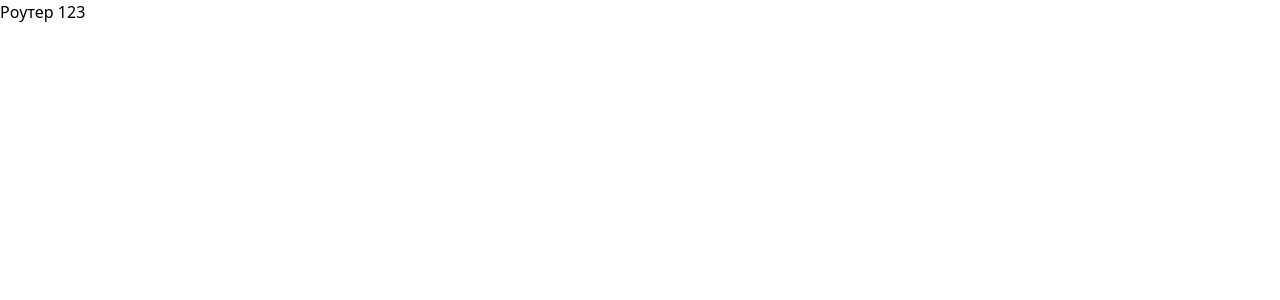
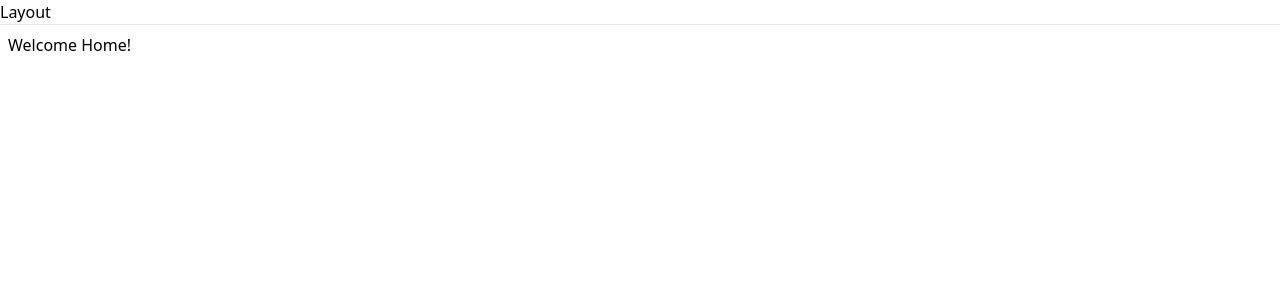
Before and after one commit to Liknox/rentread, a React (Vite) app: page / in a window 1280 px wide. Shown: the top 300 px of the page. Built offline with nearby package versions, Linux system fonts and the light colour scheme.

Commit message:
feat: set tanstack router
* add tanstack dependencies
* add tanstack devtools
* create folder for pages
* create default __404, index and layout pages
* create router provider and routerTree
* create settings for routerTree
* fix problem with the import aliases in vite

```diff
--- a/package.json
+++ b/package.json
@@ -10,9 +10,11 @@
 		"lint": "biome check ./src",
 		"lint:apply": "biome check --fix --unsafe ./src",
 		"format": "biome format ./src --write",
-		"prepare": "husky"
+		"prepare": "husky",
+		"generate-routes": "tsr generate"
 	},
 	"dependencies": {
+		"@tanstack/react-router": "^1.97.14",
 		"react": "^18.3.1",
 		"react-dom": "^18.3.1"
 	},
@@ -21,6 +23,8 @@
 	},
 	"devDependencies": {
 		"@biomejs/biome": "1.9.4",
+		"@tanstack/router-devtools": "^1.97.14",
+		"@tanstack/router-plugin": "^1.97.14",
 		"@types/node": "^22.10.7",
 		"@types/react": "^18.3.3",
 		"@types/react-dom": "^18.3.0",
--- /dev/null
+++ b/src/app/configs/router/index.ts
@@ -0,0 +1 @@
+export { routeTree } from "./routerTree.gen"
--- /dev/null
+++ b/src/app/configs/router/routerTree.gen.ts
@@ -0,0 +1,51 @@
+/* prettier-ignore-start */
+
+/* eslint-disable */
+
+// @ts-nocheck
+
+// noinspection JSUnusedGlobalSymbols
+
+// This file is auto-generated by TanStack Router
+
+// Import Routes
+
+import { Route as R404Import } from "./../../../pages/__404"
+import { Route as layoutRoute } from "./../../../pages/layout"
+import { Route as IndexImport } from "./../../../pages/index"
+
+// Create/Update Routes
+
+const R404Route = R404Import.update({
+   id: "/__404",
+   path: "/*",
+   getParentRoute: () => layoutRoute,
+   // biome-ignore lint/suspicious/noExplicitAny: <explanation>
+} as any)
+
+const IndexRoute = IndexImport.update({
+   path: "/",
+   getParentRoute: () => layoutRoute,
+   // biome-ignore lint/suspicious/noExplicitAny: <explanation>
+} as any)
+
+// Populate the FileRoutesByPath interface
+
+declare module "@tanstack/react-router" {
+   interface FileRoutesByPath {
+      "/": {
+         preLoaderRoute: typeof string
+         parentRoute: typeof layoutRoute
+      }
+      "/__404": {
+         preLoaderRoute: typeof string
+         parentRoute: typeof layoutRoute
+      }
+   }
+}
+
+// Create and export the route tree
+
+export const routeTree = layoutRoute.addChildren([IndexRoute, R404Route])
+
+/* prettier-ignore-end */
--- a/src/app/providers/router/ui/index.tsx
+++ b/src/app/providers/router/ui/index.tsx
@@ -1,6 +1,26 @@
+import { routeTree } from "@app/configs/router"
+import { RouterProvider, createRouter } from "@tanstack/react-router"
 import { Suspense } from "react"
 
-// TODO: create Loader
-const Router = () => <Suspense fallback={null}>Роутер 123</Suspense>
+const router = createRouter({
+   routeTree,
+   context: {
+      queryClient: null,
+   },
+   defaultPreload: "intent",
+   defaultPreloadStaleTime: 0,
+})
+
+declare module "@tanstack/react-router" {
+   interface Register {
+      router: typeof router
+   }
+}
+
+const Router = () => (
+   <Suspense fallback={null}>
+      <RouterProvider router={router} />
+   </Suspense>
+)
 
 export { Router }
--- /dev/null
+++ b/src/pages/__404/index.tsx
@@ -0,0 +1,13 @@
+import { createFileRoute } from "@tanstack/react-router"
+
+export const Route = createFileRoute("/__404")({
+   component: NotFound,
+})
+
+function NotFound() {
+   return (
+      <div className="p-2">
+         <h3>Not Found page</h3>
+      </div>
+   )
+}
--- /dev/null
+++ b/src/pages/index/index.tsx
@@ -0,0 +1,13 @@
+import { createFileRoute } from "@tanstack/react-router"
+
+export const Route = createFileRoute("/")({
+   component: Index,
+})
+
+function Index() {
+   return (
+      <div className="p-2">
+         <h3>Welcome Home!</h3>
+      </div>
+   )
+}
--- /dev/null
+++ b/src/pages/layout/index.tsx
@@ -0,0 +1,17 @@
+import { createRootRoute, Outlet } from "@tanstack/react-router"
+import { TanStackRouterDevtools } from "@tanstack/router-devtools"
+
+const Layout = () => {
+   return (
+      <div>
+         <p>Layout</p>
+         <hr />
+         <Outlet />
+         <TanStackRouterDevtools />
+      </div>
+   )
+}
+
+export const Route = createRootRoute({
+   component: Layout,
+})
--- a/tsconfig.json
+++ b/tsconfig.json
@@ -7,5 +7,5 @@
 		{
 			"path": "./tsconfig.node.json"
 		}
-	]
+	],
 }
```
Also changed, not shown: tsconfig.app.json (+10 -1 lines), 1 other file (tests, documents, lock files or other folders).
